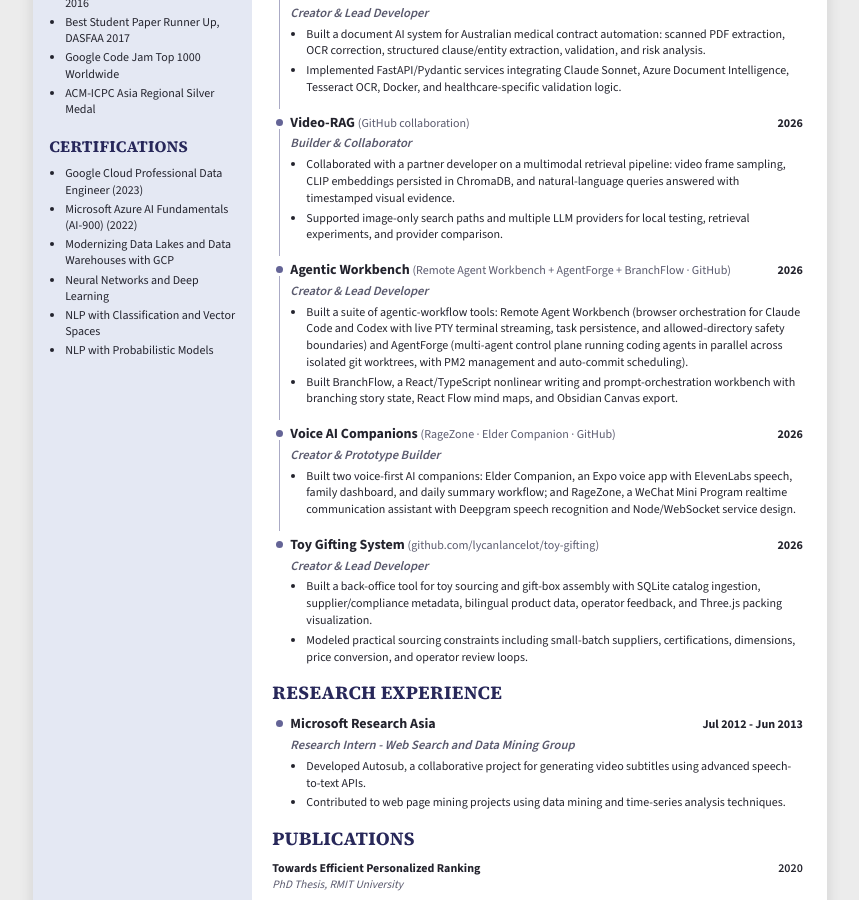
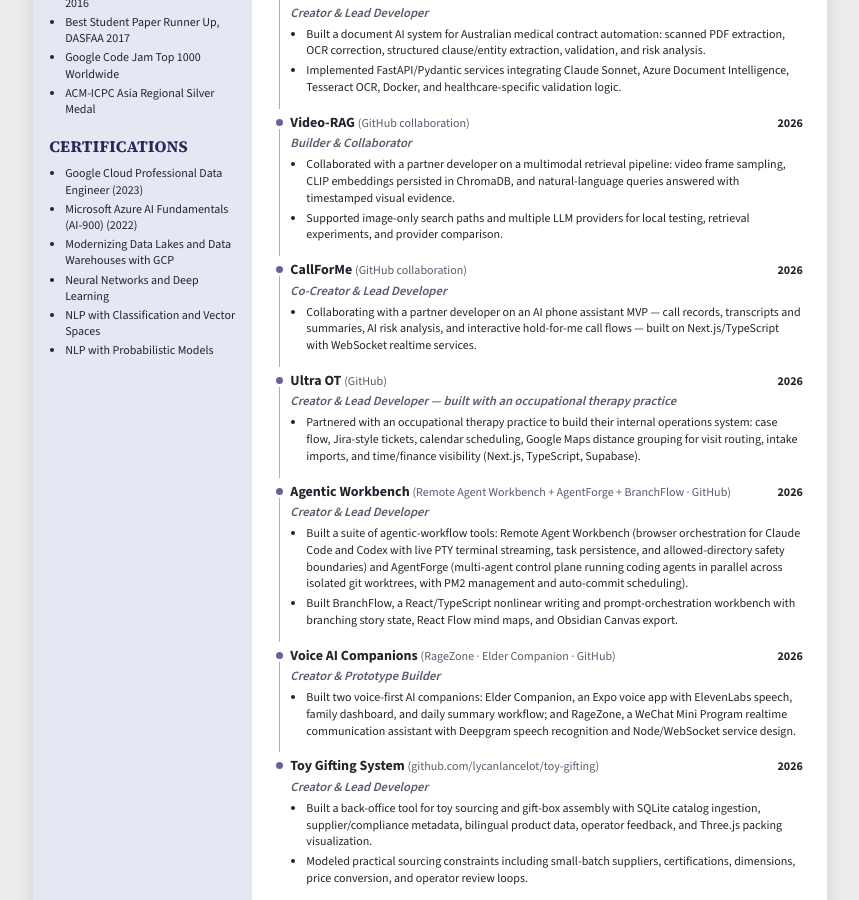
Before and after one commit to lycanlancelot/lycanlancelot.github.io, a Jekyll site: the page cv.html, which Jekyll copies as it is, in a window 1280 px wide and 900 px high, scrolled down 1716 px. Shown: the whole window, without its empty margins (210-1069 px from the left). Built offline with Jekyll 4.4.1, drawn with Linux system fonts in a browser that asks for light colours.

Commit message:
feat: add CallForMe and Ultra OT collaboration projects to both CVs
- CallForMe: AI phone assistant MVP with a partner developer
  (transcripts, summaries, risk analysis, hold-for-me flows)
- Ultra OT: internal operations system built with an occupational
  therapy practice (cases, tickets, scheduling, route grouping)
- Placed after Video-RAG to form a collaboration cluster on page 2

```diff
--- a/cv.html
+++ b/cv.html
@@ -556,6 +556,28 @@
 
         <div class="tl-entry">
           <div class="tl-head">
+            <div class="company">CallForMe <span class="muted-inline">(GitHub collaboration)</span></div>
+            <div class="dates">2026</div>
+          </div>
+          <div class="tl-role">Co-Creator &amp; Lead Developer</div>
+          <ul>
+            <li>Collaborating with a partner developer on an AI phone assistant MVP — call records, transcripts and summaries, AI risk analysis, and interactive hold-for-me call flows — built on Next.js/TypeScript with WebSocket realtime services.</li>
+          </ul>
+        </div>
+
+        <div class="tl-entry">
+          <div class="tl-head">
+            <div class="company">Ultra OT <span class="muted-inline">(GitHub)</span></div>
+            <div class="dates">2026</div>
+          </div>
+          <div class="tl-role">Creator &amp; Lead Developer — built with an occupational therapy practice</div>
+          <ul>
+            <li>Partnered with an occupational therapy practice to build their internal operations system: case flow, Jira-style tickets, calendar scheduling, Google Maps distance grouping for visit routing, intake imports, and time/finance visibility (Next.js, TypeScript, Supabase).</li>
+          </ul>
+        </div>
+
+        <div class="tl-entry">
+          <div class="tl-head">
             <div class="company">Agentic Workbench <span class="muted-inline">(Remote Agent Workbench + AgentForge + BranchFlow · GitHub)</span></div>
             <div class="dates">2026</div>
           </div>
```
Also changed, not shown: cv-ds.html (+22 -0 lines).
